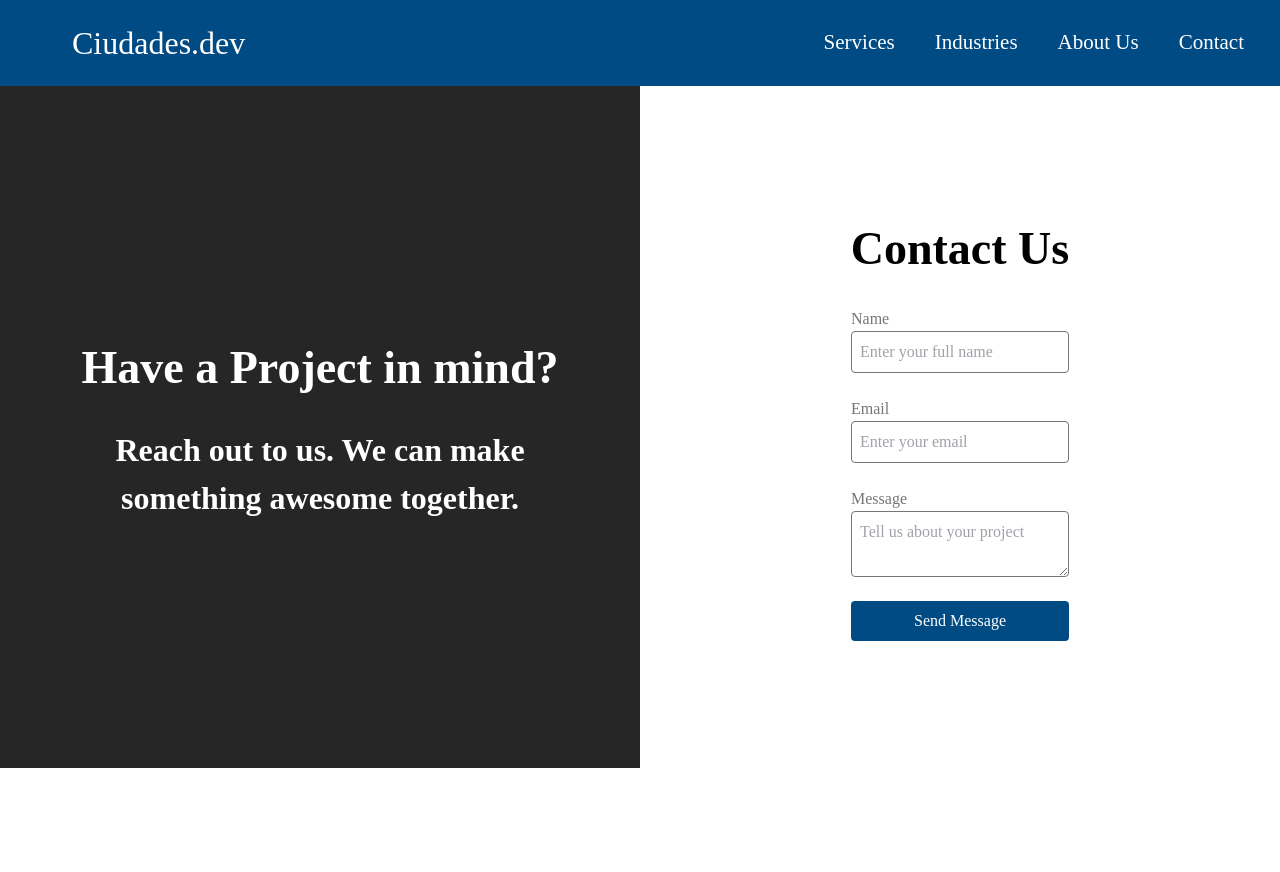
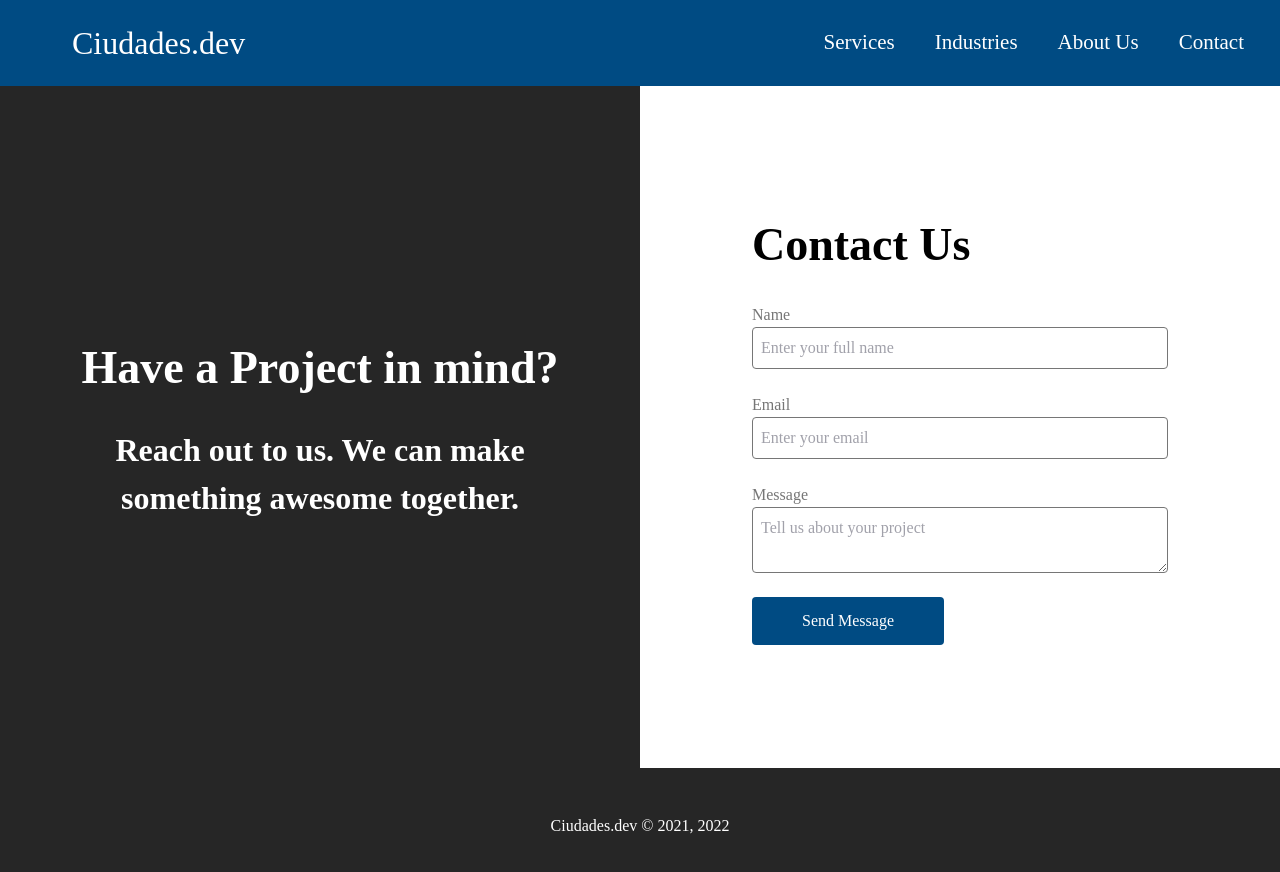
Before and after one commit to ciudades-studio/ciudades.consulting, a Next.js app: page / in a window 1280 px wide. Shown: the top 872 px of the page. Before the commit the page ends 800 px from the top, so only its background shows below. Built offline with nearby package versions, Linux system fonts and the light colour scheme.

Commit message:
adding footer section as component

```diff
--- a/compoents/contact-us/contact-us.module.scss
+++ b/compoents/contact-us/contact-us.module.scss
@@ -16,6 +16,7 @@
   @apply
   bg-text-blackText
   text-text-whiteText;
+  height: 341px;
 }
 
 .text-title-container {
@@ -50,8 +51,9 @@
   mt-32
   mb-6
   font-bold
+  text-left
   text-semiBld;
-  max-width: 416px;
+  width: 200px;
 }
 
 .form {
@@ -80,11 +82,21 @@
 
 .form-button {
   @apply
+  p-3
+  w-48
   rounded
-  px-2
-  py-2
   text-text-whiteText
   bg-primary-blue
+}
+
+.footer {
+  @apply
+  flex
+  items-center
+  justify-center
+  bg-text-blackText
+  text-text-whiteText;
+  height: 115px;
 }
 
 @media screen and (min-width: 768px) {
@@ -98,6 +110,11 @@
   }
 
   .form-title {
+    width: 416px;
     font-size: 46px;
   }
+
+  .form {
+    width: 416px;
+  }
 }
--- a/compoents/contact-us/index.tsx
+++ b/compoents/contact-us/index.tsx
@@ -29,8 +29,18 @@ export const ContactForm = () => {
   );
 }
 
+export const Footer = () => {
+  return (
+    <div className={styles.footer}>
+      <span>Ciudades.dev © 2021, 2022</span>
+    </div>
+  );
+}
+
+
 const ContactUs = ({ contactUsTtitle, contactUsSubtitle }: IContactUs) => {
   return (
+    <>
       <div className={styles["contactus-container"]}>
         <TitleContainer
           contactUsTtitle={contactUsTtitle}
@@ -38,6 +48,8 @@ const ContactUs = ({ contactUsTtitle, contactUsSubtitle }: IContactUs) => {
         />
         <ContactForm />
       </div>
+      <Footer />
+    </>
   );
 }
 
```
Lines whose indentation alone changed are shown as unchanged.
